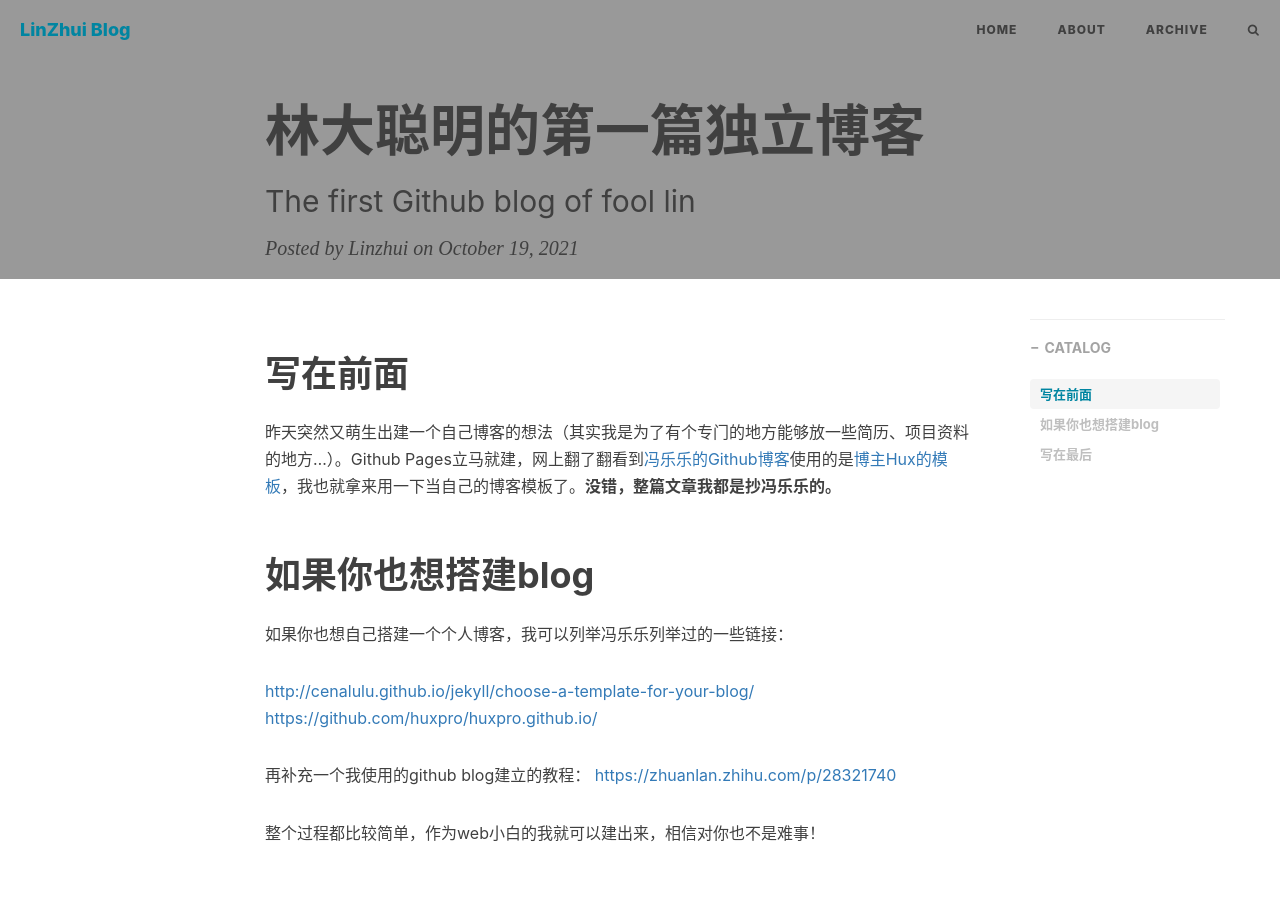
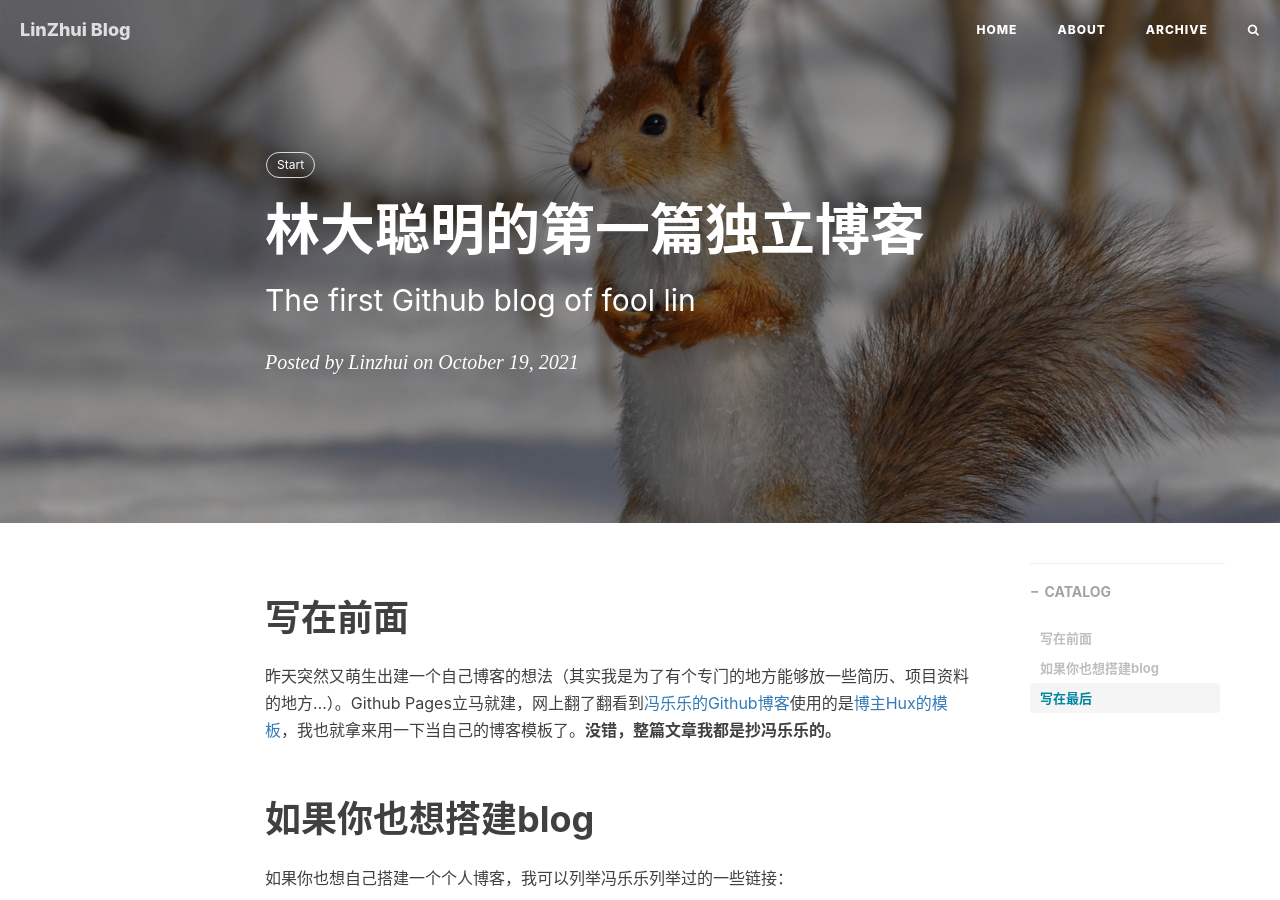
Before and after one commit to linzhui1323/linzhui1323.github.io, a Jekyll site: the page built from _posts/2021-10-19-first-github-blog.markdown, in a window 1280 px wide and 900 px high. Built offline with Jekyll 4.4.1, drawn with Linux system fonts in a browser that asks for light colours; nearby versions of some CDN libraries; comment, search, counter and statistics services are not loaded.

Commit message:
Update 2021-10-19-first-github-blog.markdown

```diff
--- a/_posts/2021-10-19-first-github-blog.markdown
+++ b/_posts/2021-10-19-first-github-blog.markdown
@@ -4,11 +4,10 @@ title:      "林大聪明的第一篇独立博客"
 subtitle:   "The first Github blog of fool lin"
 date:       2021-10-19 18:00:00
 author:     "Linzhui"
-catalog: false
-header-style: text
 header-img: "img/lin-post/squirrel.jpg"
 header-mask: 0.4
 tags:
+    - Start
 ---
 
 # 写在前面
```
